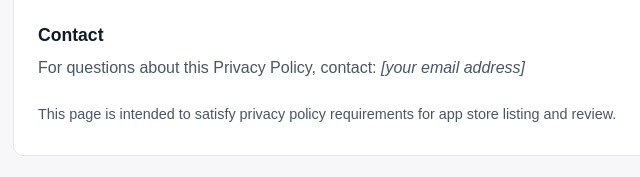
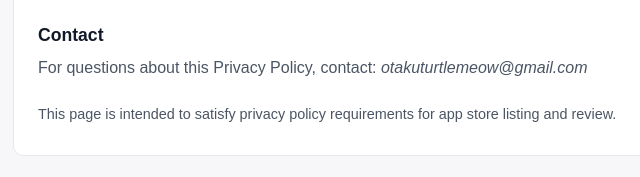
Before and after one commit to Shellcial/Time_Allocation_App_Privacy_Policy, a plain HTML site: page index.html in a window 1280 px wide. Shown: the part 833-1010 px from the top of the page, 247-887 px from the left. Drawn offline with Linux system fonts and the light colour scheme.

Commit message:
Update index.html

```diff
--- a/index.html
+++ b/index.html
@@ -114,7 +114,7 @@
 
     <h2>Contact</h2>
     <p>
-      For questions about this Privacy Policy, contact: <em>[your email address]</em>
+      For questions about this Privacy Policy, contact: <em>otakuturtlemeow@gmail.com</em>
     </p>
 
     <p class="small">
```
